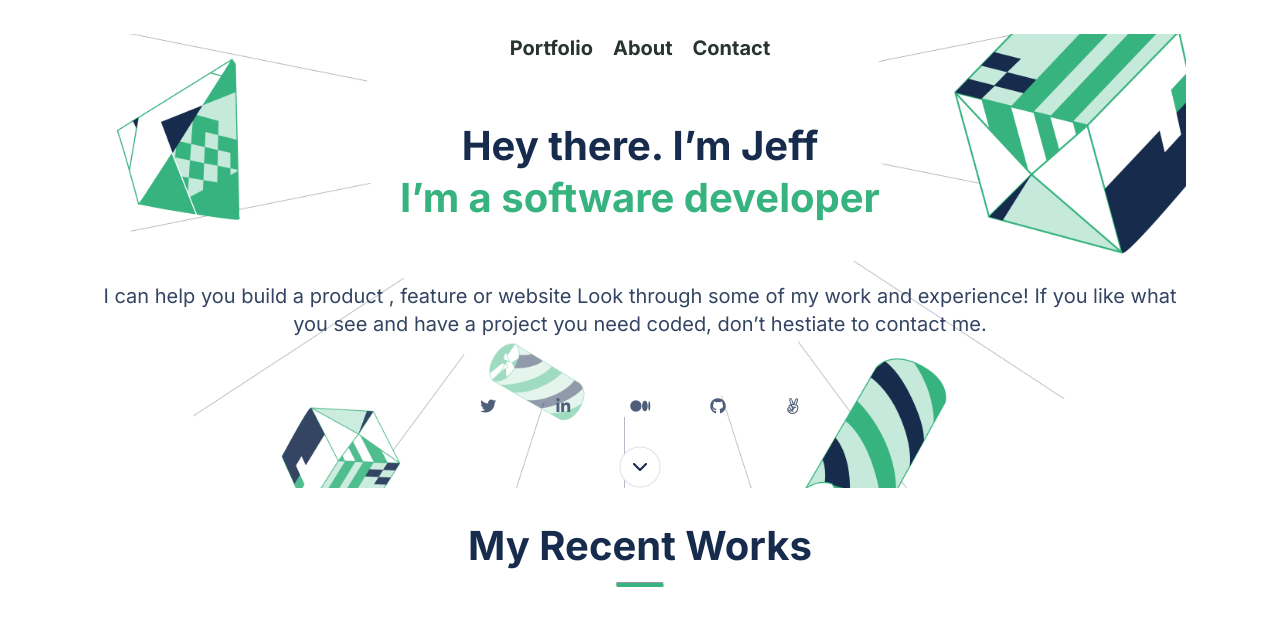
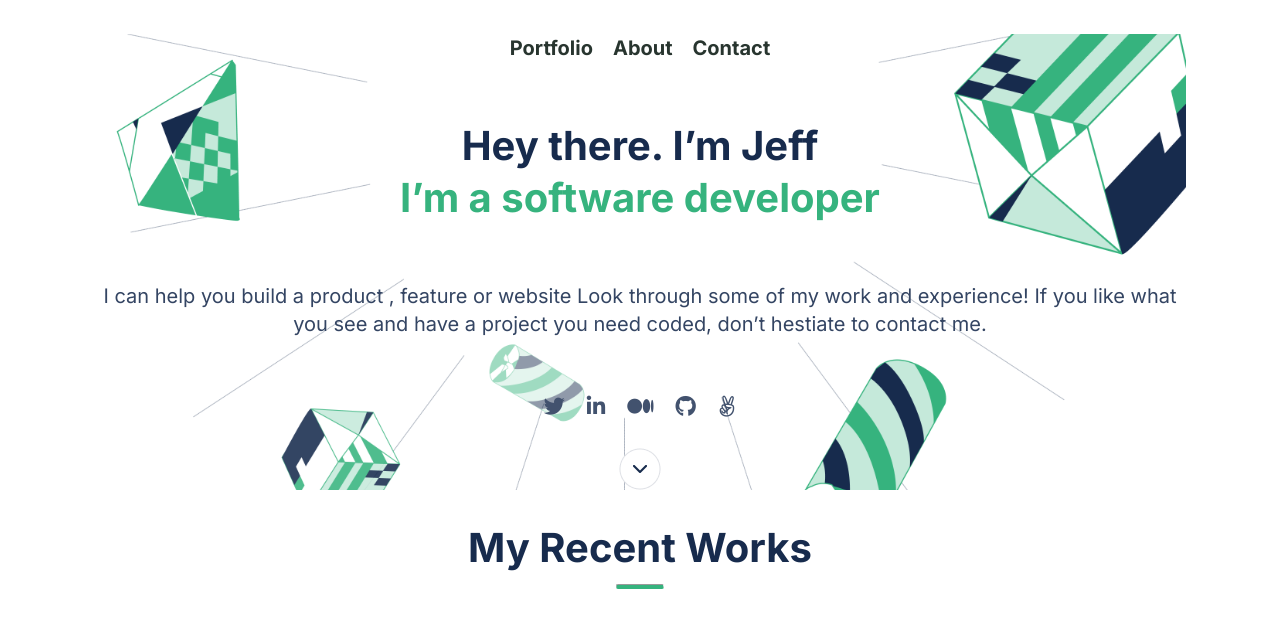
Before and after one commit to JEFFKAY16/Portfolio-Website, a website: page index.html in a window 1280 px wide. Shown: the top 624 px of the page. Drawn offline with Linux system fonts and the light colour scheme.

Commit message:
Improve social icons spacing and color contrast for better user accessibility

```diff
--- a/styles.css
+++ b/styles.css
@@ -96,7 +96,8 @@ footer p {
 }
 
 .social-icons i {
-  color: #505f79;
+  color: #42526e;
+  font-size: 21px;
 }
 
 .drop-btn {
@@ -447,7 +448,7 @@ footer {
   }
 
   .social-icons {
-    gap: 40px;
+    gap: 21px;
   }
 
   .grid-container {
@@ -504,9 +505,8 @@ footer {
   }
 
   .social-icons {
-    gap: 60px;
+    gap: 22px;
   }
-
   .grid-container {
     grid-template-columns: repeat(3, 1fr);
   }
```
